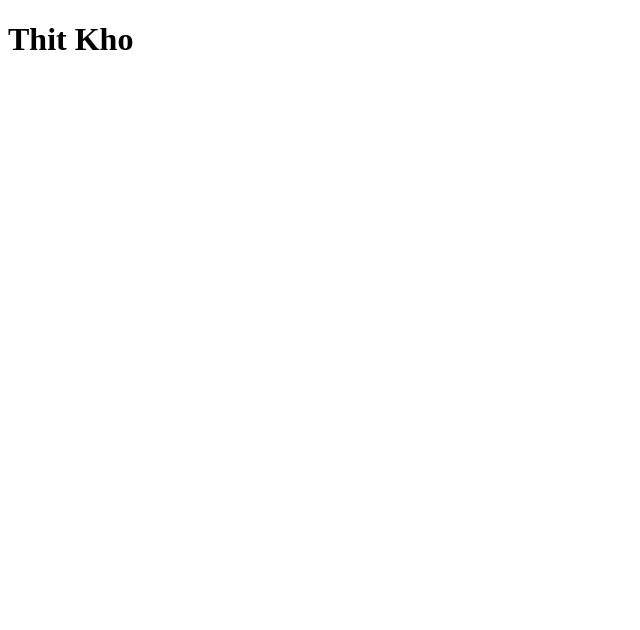
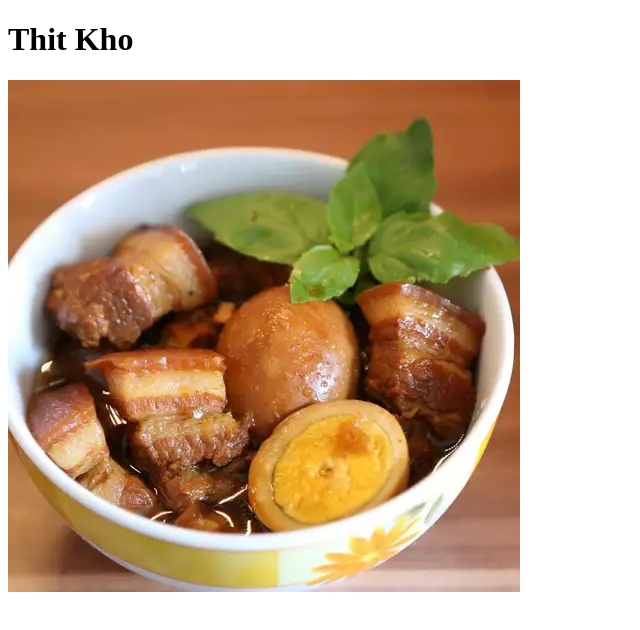
Before and after one commit to Kennsarts/odin-recipes, a plain HTML site: page recipes/thit-kho.html in a window 1280 px wide. Shown: the whole page, without its empty margins (0-640 px from the left). Drawn offline with Linux system fonts and the light colour scheme.

Commit message:
Add Mmain Image to thit-kho.html

```diff
--- a/recipes/thit-kho.html
+++ b/recipes/thit-kho.html
@@ -7,5 +7,6 @@
     </head>
     <body>
         <h1>Thit Kho</h1>
+        <img src="../images/thit-kho.webp" alt="Thit Kho in a bowl">
     </body>
 </html>
```
Also changed, not shown: images/thit-kho.webp (added).
